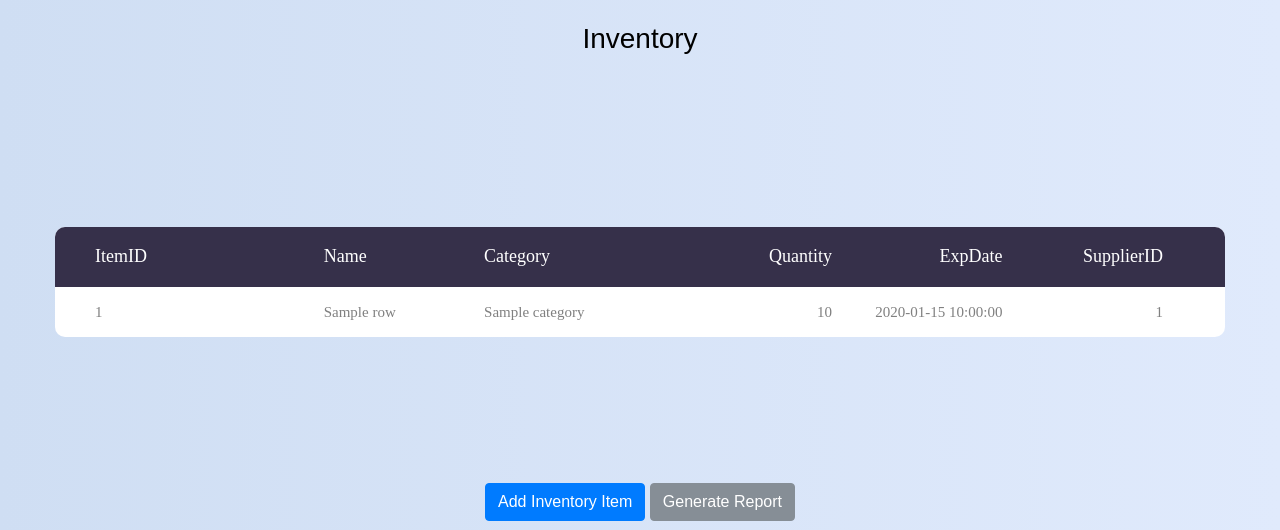
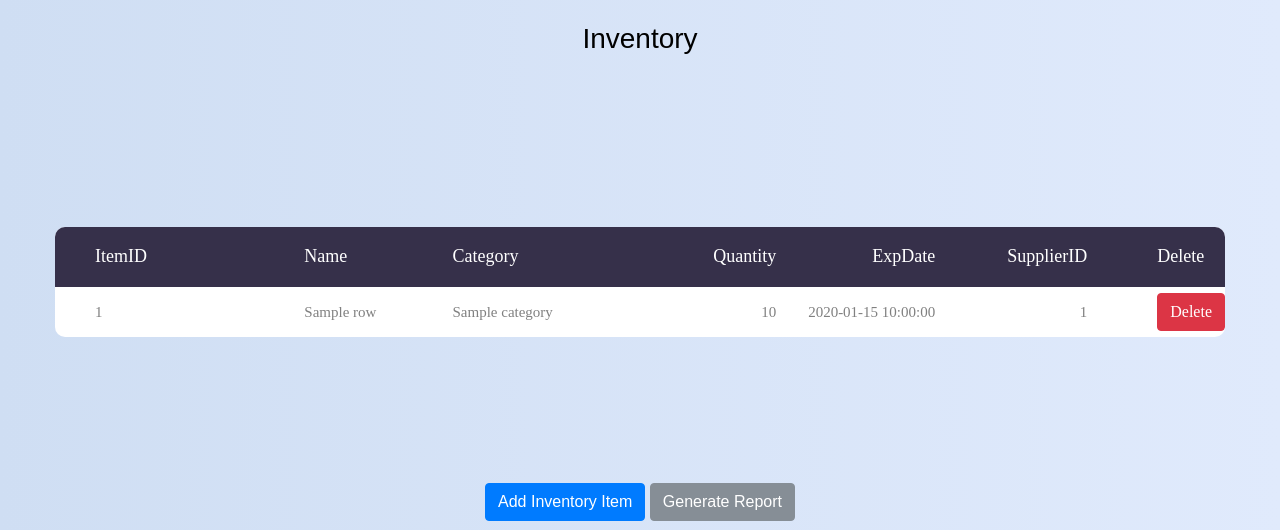
Before and after one commit to Monish-KS/foodinventory-management-system, a Flask app: template templates/admin_dashboard.html in a window 1280 px wide. Shown: the part 400-930 px from the top of the page. Run offline with Flask 3, Linux system fonts and the light colour scheme; the template is opened without the code that fills it: most values are stand-ins (such as "Sample title", 1, 10 or a date in 2020); some libraries are stand-ins or nearby versions; some web fonts are replaced.

Commit message:
Delete op

```diff
--- a/app.py
+++ b/app.py
@@ -1,5 +1,5 @@
 from flask import Flask, render_template,jsonify,request,redirect, url_for, send_file
-from database import load_from_db, load_fruit_from_db,insert_into_database,insert_request_into_database,load_requests_from_db,load_suppliers_from_db, load_user_details,update_request_status_in_db
+from database import load_from_db, load_fruit_from_db,insert_into_database,insert_request_into_database,load_requests_from_db,load_suppliers_from_db, load_user_details,update_request_status_in_db,delete_inventory_item_from_db
 from reportlab.lib.pagesizes import letter
 from reportlab.platypus import Table, TableStyle, Image
 from reportlab.lib import colors
@@ -41,7 +41,7 @@ def submit_form():
     if request.method == "GET":
         return render_template("add-inventory.html")
     elif request.method == "POST":
-        db_manager.begin_transaction()
+        #db_manager.begin_transaction()
         form_data = request.json
         name = form_data.get("inputName")
         category = form_data.get("inputCategory")
@@ -393,5 +393,28 @@ def user_login():
 
             return jsonify({"error": "User not found"}), 404
 
+
+@app.route("/delete_inventory_item", methods=["POST"])
+def delete_inventory_item():
+    form_data = request.json
+    item_id = form_data.get("item_id")
+
+    if not item_id:
+        return jsonify({"success": False, "message": "Item ID is required"}), 400
+
+    try:
+        # Call the delete function (e.g., `delete_inventory_item_from_db`) to delete the item
+        success = delete_inventory_item_from_db(item_id)
+
+        if success:
+            return jsonify({"success": True})
+        else:
+            return jsonify({"success": False, "message": "Failed to delete item"}), 500
+
+    except Exception as e:
+        logging.error(f"Error while deleting item: {e}")
+        return jsonify({"success": False, "message": "Error while deleting item"}), 500
+
+
 if __name__ == "__main__":
     app.run(host='0.0.0.0',debug=True)
--- a/templates/admin_dashboard.html
+++ b/templates/admin_dashboard.html
@@ -49,6 +49,7 @@
 <th class="column4">Quantity</th>
 <th class="column5">ExpDate</th>
 <th class="column6">SupplierID</th>
+<th class="column7">Delete</th>
 </tr>
 </thead>
 <tbody>
@@ -89,6 +90,7 @@
                                     <th>Item Name</th>
                                     <th>Quantity</th>
                                     <th>Status</th>
+
                                 </tr>
                             </thead>
                             <tbody>
@@ -163,6 +165,36 @@
         });
     });
 });
+
+document.addEventListener('DOMContentLoaded', function() {
+    document.querySelectorAll('.delete-button').forEach(button => {
+        button.addEventListener('click', function() {
+            const itemId = button.getAttribute('data-item-id');
+
+            fetch('/delete_inventory_item', {
+                method: 'POST',
+                headers: {
+                    'Content-Type': 'application/json'
+                },
+                body: JSON.stringify({ item_id: itemId })
+            })
+            .then(response => response.json())
+            .then(data => {
+                if (data.success) {
+                    // Refresh the page after successful deletion
+                    location.reload();
+                } else {
+                    alert('Failed to delete item');
+                }
+            })
+            .catch(error => {
+                console.error('Error:', error);
+                alert('An error occurred while deleting item');
+            });
+        });
+    });
+});
+
 </script>
 
 </body>
--- a/templates/table-list.html
+++ b/templates/table-list.html
@@ -5,4 +5,7 @@
     <td class="column4">{{ row['Quantity'] }}</td>
     <td class="column5">{{ row['ExpDate'] }}</td>
     <td class="column6">{{ row['SupplierID'] }}</td>
+     <td class="column7">
+        <button class="delete-button btn btn-danger" data-item-id="{{ row['ItemID'] }}">Delete</button>
+    </td>
 </tr>
```
Also changed, not shown: database.py (+12 -0 lines), 2 other files.
